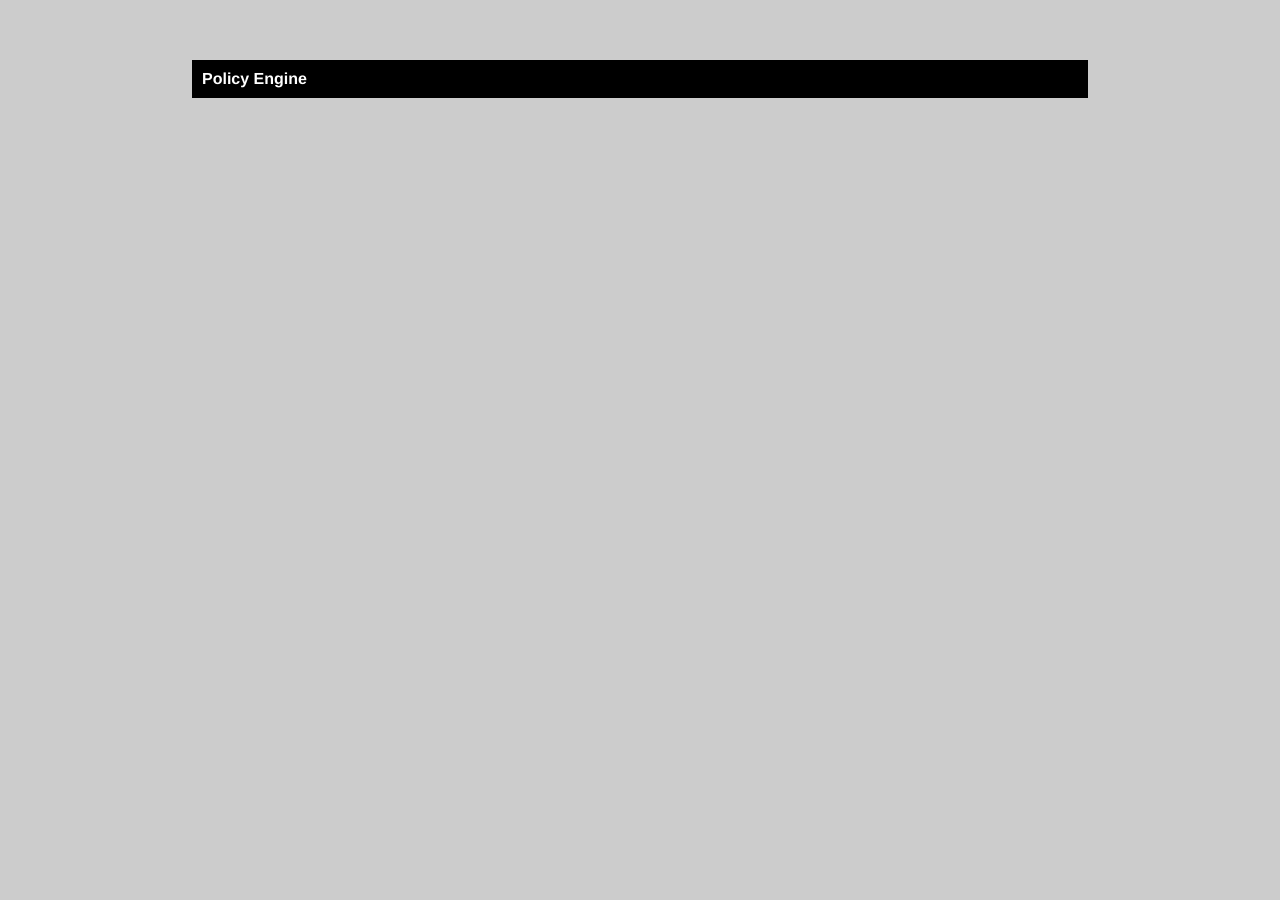
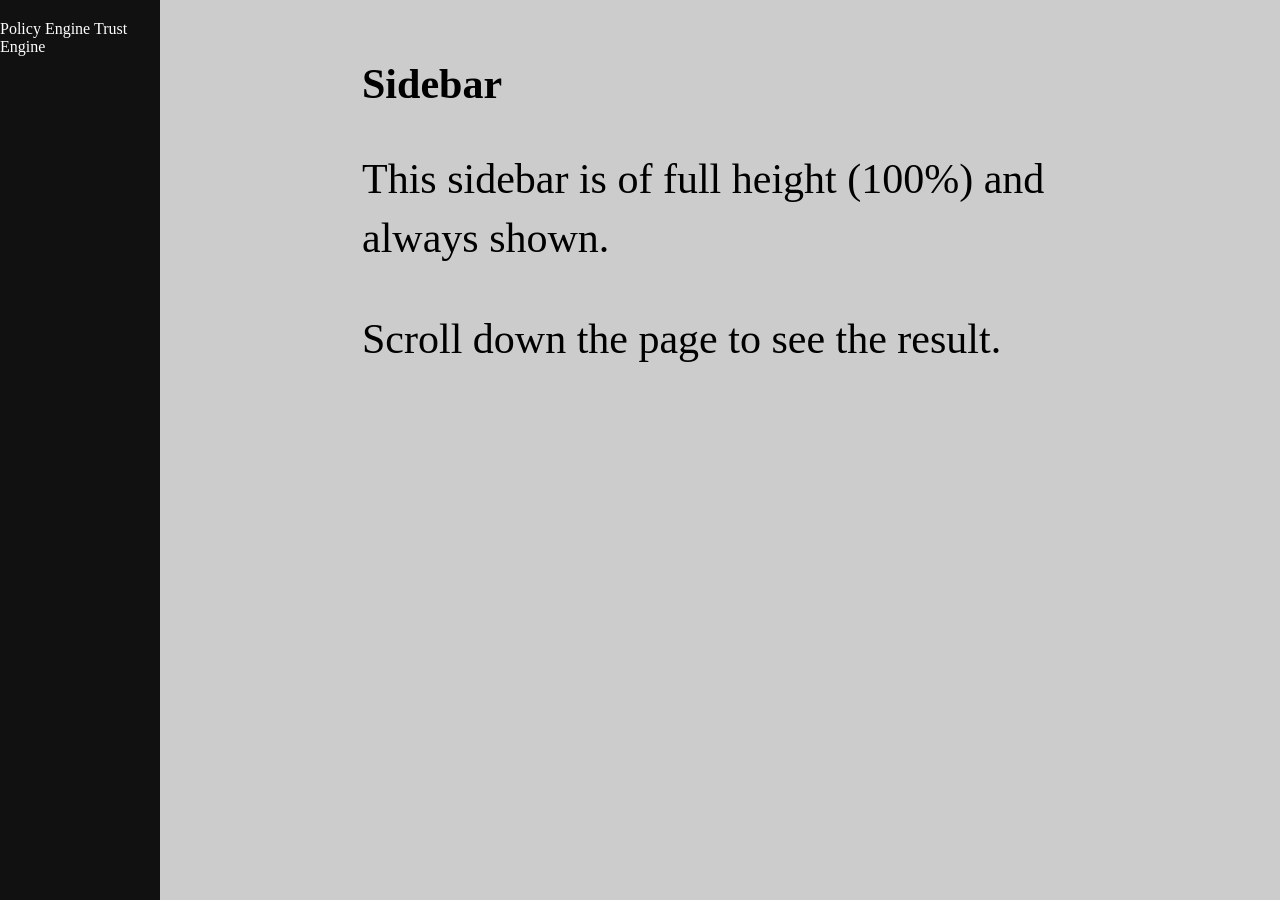
Before and after one commit to WWUZeroTrust/WWUZeroTrust.github.io, a Jekyll site: the page Documentation/index.html, which Jekyll copies as it is, in a window 1280 px wide. Built offline with Jekyll 4.4.1, drawn with Linux system fonts in a browser that asks for light colours.

Commit message:
Update index.html

```diff
--- a/Documentation/index.html
+++ b/Documentation/index.html
@@ -6,10 +6,13 @@
 			<link rel="stylesheet" type="text/css" href="/css/main.css">
 		</head>
 		<body>
-			<nav>
-	    		<ul>
-	        		<li><a href="Policy Engine">Policy Engine</a></li>
-	    		</ul>
-			</nav>
+			<div class="sidenav">
+  			<a href="#about">Policy Engine</a>
+  			<a href="#services">Trust Engine</a>
+			</div>
+			<div class="main">
+  			<h2>Sidebar</h2>
+  			<p>This sidebar is of full height (100%) and always shown.</p>
+  			<p>Scroll down the page to see the result.</p>
 		</body>
 </html>
```
